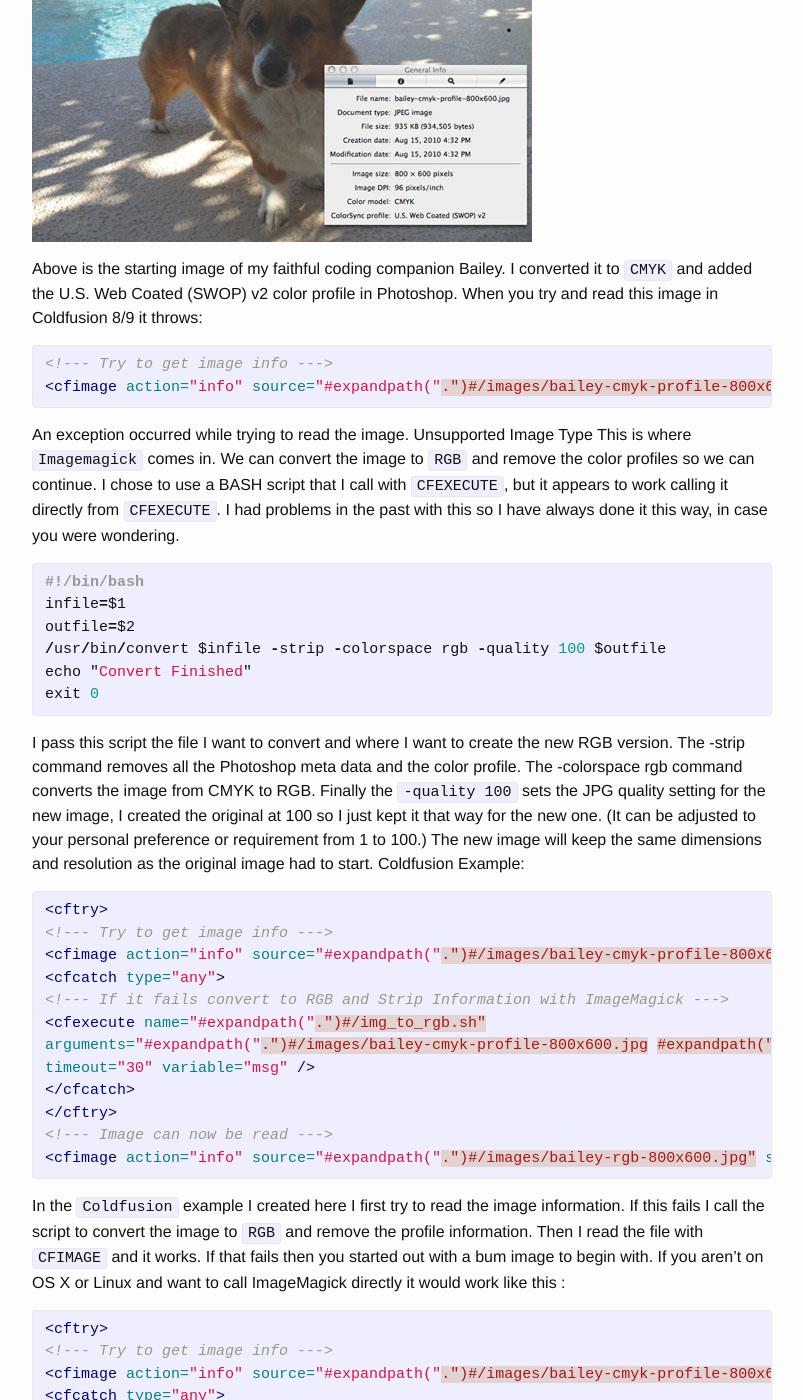
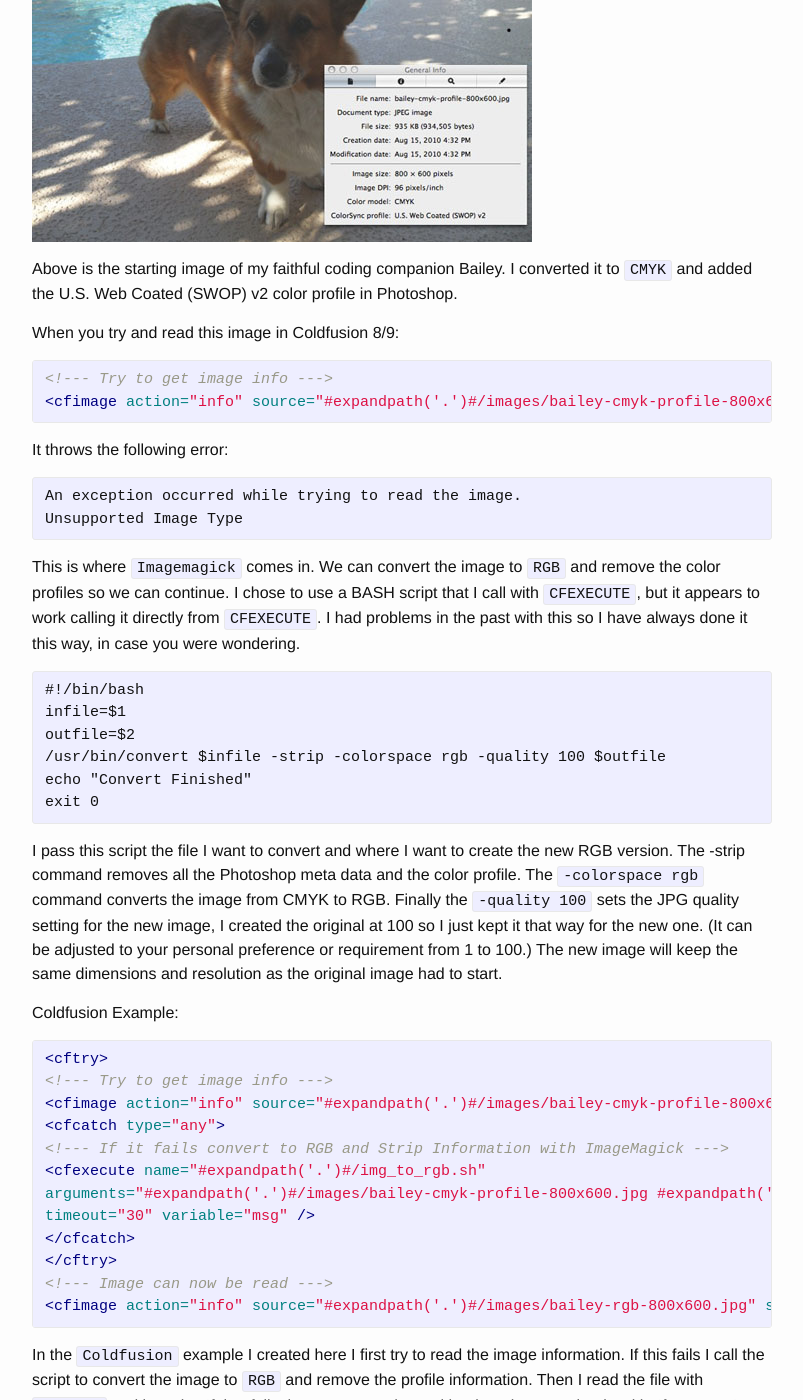
Before and after one commit to hippiex/hippiex.github.io, a Jekyll site: the page built from _posts/2010-08-15-cfimage-cmyk-workaround-to-rgb.markdown, in a window 1280 px wide and 1400 px high, scrolled down 531 px. Shown: the whole window, without its empty margins (238-1041 px from the left). Built offline with Jekyll 4.4.1, drawn with Linux system fonts in a browser that asks for light colours; some of the changed text lies outside the part shown.

Commit message:
Saving Formatting Updates

```diff
--- a/_posts/2010-08-15-cfimage-cmyk-workaround-to-rgb.markdown
+++ b/_posts/2010-08-15-cfimage-cmyk-workaround-to-rgb.markdown
@@ -10,16 +10,24 @@ I deal with a large amount of `CMYK` images for work. Some with Color Profiles a
 
 <img src="/images/cfimage-cmyk-rgb/bailey-cmyk.jpg" style="" />
 
-Above is the starting image of my faithful coding companion Bailey. I converted it to `CMYK` and added the U.S. Web Coated (SWOP) v2 color profile in Photoshop. When you try and read this image in Coldfusion 8/9 it throws:
+Above is the starting image of my faithful coding companion Bailey. I converted it to `CMYK` and added the U.S. Web Coated (SWOP) v2 color profile in Photoshop.
+
+When you try and read this image in Coldfusion 8/9:
 
 {% highlight  xml %}
 <!--- Try to get image info --->
-<cfimage action="info" source="#expandpath(".")#/images/bailey-cmyk-profile-800x600.jpg" structname="cmyk" />
+<cfimage action="info" source="#expandpath('.')#/images/bailey-cmyk-profile-800x600.jpg" structname="cmyk" />
 {% endhighlight %}
+
+It throws the following error:
+
+{% highlight  plaintext %}
 An exception occurred while trying to read the image.
 Unsupported Image Type
+{% endhighlight %}
+
 This is where `Imagemagick` comes in. We can convert the image to `RGB` and remove the color profiles so we can continue. I chose to use a BASH script that I call with `CFEXECUTE`, but it appears to work calling it directly from `CFEXECUTE`. I had problems in the past with this so I have always done it this way, in case you were wondering.
-{% highlight  js %}
+{% highlight  plaintext %}
 #!/bin/bash
 infile=$1
 outfile=$2
@@ -27,37 +35,40 @@ outfile=$2
 echo "Convert Finished"
 exit 0
 {% endhighlight %}
-I pass this script the file I want to convert and where I want to create the new RGB version. The -strip command removes all the Photoshop meta data and the color profile. The -colorspace rgb command converts the image from CMYK to RGB. Finally the `-quality 100` sets the JPG quality setting for the new image, I created the original at 100 so I just kept it that way for the new one. (It can be adjusted to your personal preference or requirement from 1 to 100.) The new image will keep the same dimensions and resolution as the original image had to start.
+
+I pass this script the file I want to convert and where I want to create the new RGB version. The -strip command removes all the Photoshop meta data and the color profile. The `-colorspace rgb` command converts the image from CMYK to RGB. Finally the `-quality 100` sets the JPG quality setting for the new image, I created the original at 100 so I just kept it that way for the new one. (It can be adjusted to your personal preference or requirement from 1 to 100.) The new image will keep the same dimensions and resolution as the original image had to start.
+
 Coldfusion Example:
+
 {% highlight  xml %}
 <cftry>
 <!--- Try to get image info --->
-<cfimage action="info" source="#expandpath(".")#/images/bailey-cmyk-profile-800x600.jpg" structname="cmyk" />
+<cfimage action="info" source="#expandpath('.')#/images/bailey-cmyk-profile-800x600.jpg" structname="cmyk" />
 <cfcatch type="any">
 <!--- If it fails convert to RGB and Strip Information with ImageMagick --->
-<cfexecute name="#expandpath(".")#/img_to_rgb.sh"
-arguments="#expandpath(".")#/images/bailey-cmyk-profile-800x600.jpg #expandpath(".")#/images-convert/bailey-rgb-800x600.jpg"
+<cfexecute name="#expandpath('.')#/img_to_rgb.sh"
+arguments="#expandpath('.')#/images/bailey-cmyk-profile-800x600.jpg #expandpath('.')#/images-convert/bailey-rgb-800x600.jpg"
 timeout="30" variable="msg" />
 </cfcatch>
 </cftry>
 <!--- Image can now be read --->
-<cfimage action="info" source="#expandpath(".")#/images/bailey-rgb-800x600.jpg" structname="cmyk" />
+<cfimage action="info" source="#expandpath('.')#/images/bailey-rgb-800x600.jpg" structname="cmyk" />
 {% endhighlight %}
 In the `Coldfusion` example I created here I first try to read the image information. If this fails I call the script to convert the image to `RGB` and remove the profile information. Then I read the file with `CFIMAGE` and it works. If that fails then you started out with a bum image to begin with.
 If you aren't on OS X or Linux and want to call ImageMagick directly it would work like this :
 {% highlight  xml %}
 <cftry>
 <!--- Try to get image info --->
-<cfimage action="info" source="#expandpath(".")#/images/bailey-cmyk-profile-800x600.jpg" structname="cmyk" />
+<cfimage action="info" source="#expandpath('.')#/images/bailey-cmyk-profile-800x600.jpg" structname="cmyk" />
 <cfcatch type="any">
 <!--- If it fails convert to RGB and Strip Information with ImageMagick --->
 <cfexecute name="/usr/bin/convert"
-arguments="#expandpath(".")#/images/bailey-cmyk-profile-800x600.jpg -strip -colorspace rgb -quality 100 #expandpath(".")#/images/bailey-rgb-800x600.jpg"
+arguments="#expandpath('.')#/images/bailey-cmyk-profile-800x600.jpg -strip -colorspace rgb -quality 100 #expandpath('.')#/images/bailey-rgb-800x600.jpg"
 timeout="30" variable="msg" />
 </cfcatch>
 </cftry>
 <!--- Image can now be read --->
-<cfimage action="info" source="#expandpath(".")#/images/bailey-rgb-800x600.jpg" structname="cmyk" />
+<cfimage action="info" source="#expandpath('.')#/images/bailey-rgb-800x600.jpg" structname="cmyk" />
 {% endhighlight %}
 
 
--- a/_posts/2011-04-16-railo-ses-url-subfolders-tomcat.markdown
+++ b/_posts/2011-04-16-railo-ses-url-subfolders-tomcat.markdown
@@ -19,7 +19,7 @@ This is a continuation of my last post. In my effort to not have a million domai
 {% endhighlight %}
 
 The restart `Railo`.
-{% highlight  js %}
+{% highlight  plaintext %}
 /opt/railo/railo_ctl restart
 {% endhighlight %}
 
--- a/_posts/2016-01-27-el-capitain-10-11-jekyll.markdown
+++ b/_posts/2016-01-27-el-capitain-10-11-jekyll.markdown
@@ -9,13 +9,13 @@ Oddly one my [iMac][imac] I had no issues with installing [Jekyll][jekyll], but
 
 Updated gems.
 
-{% highlight  js %}
+{% highlight  plaintext %}
 sudo gem update --system
 {% endhighlight %}
 
 Install Jekyll to /usr/local/bin
 
-{% highlight  js %}
+{% highlight  plaintext %}
 sudo gem install -n /usr/local/bin jekyll
 {% endhighlight %}
 
```
